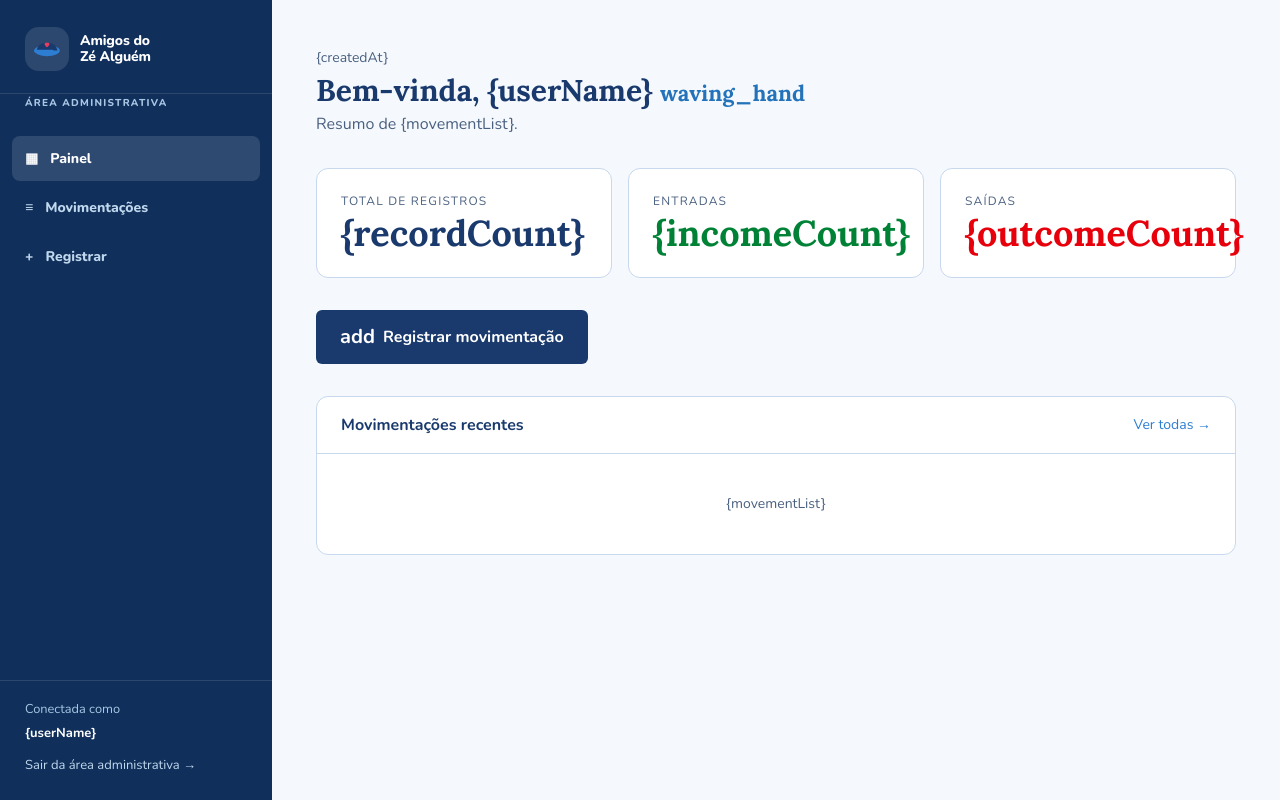
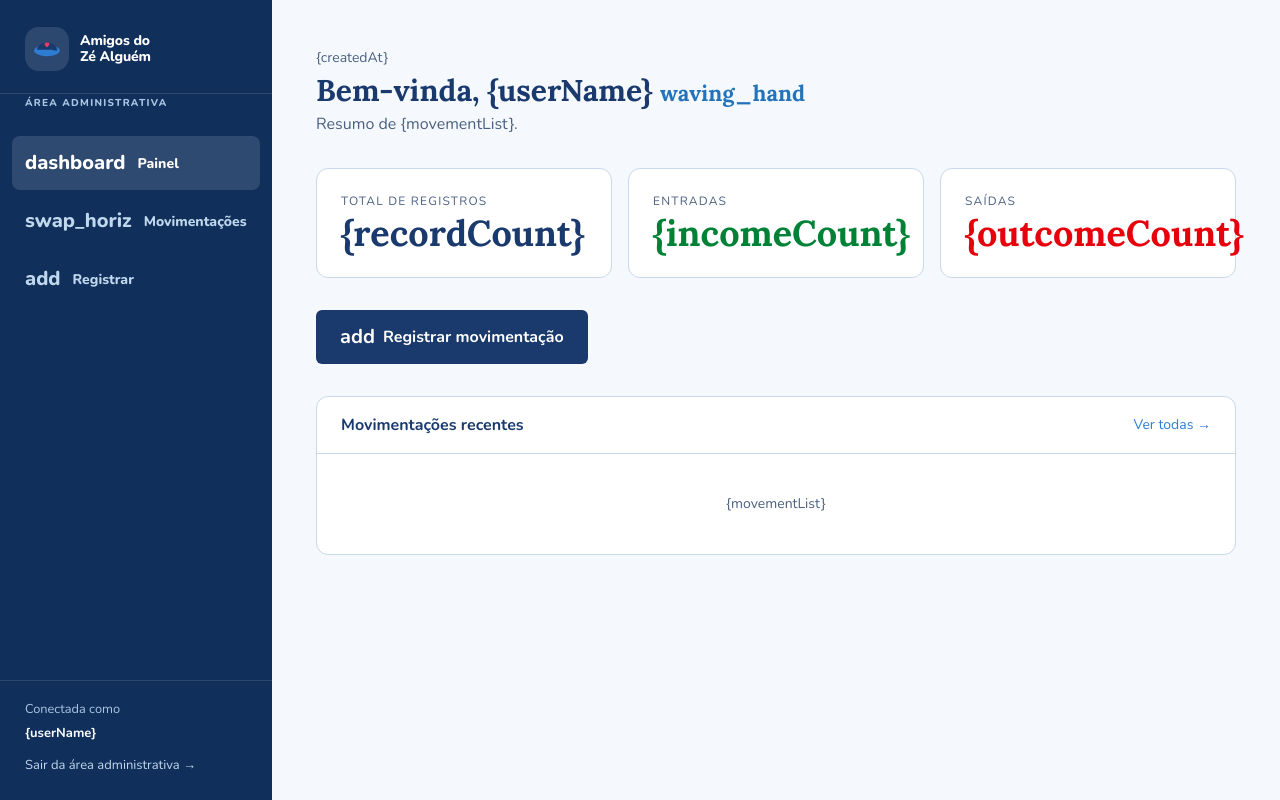
Before and after one commit to RAZIEL-SEC/Trabalho-Web-III, a React (Vite) app: page /admin/dashboard in a window 1280 px wide. Built offline with nearby package versions, Linux system fonts and the light colour scheme; the HTML template or start-up script is replaced by a standard one.

Commit message:
Replace emoji with vector icons in AdminLayout.tsx

```diff
--- a/src/layouts/AdminLayout.tsx
+++ b/src/layouts/AdminLayout.tsx
@@ -1,11 +1,12 @@
 import { useState } from 'react';
 import { Outlet, NavLink, Link, useNavigate } from 'react-router';
 import Logo from '../components/Logo';
+import Icon from '../components/Icon';
 
 const navItems = [
-  { to: '/admin/dashboard', label: 'Painel', icon: '▦', end: true },
-  { to: '/admin/dashboard/movimentacoes', label: 'Movimentações', icon: '≡', end: false },
-  { to: '/admin/dashboard/registrar', label: 'Registrar', icon: '+', end: false },
+  { to: '/admin/dashboard', label: 'Painel', icon: 'dashboard', end: true },
+  { to: '/admin/dashboard/movimentacoes', label: 'Movimentações', icon: 'swap_horiz', end: false },
+  { to: '/admin/dashboard/registrar', label: 'Registrar', icon: 'add', end: false },
 ];
 
 function AdminBrand() {
@@ -16,11 +17,11 @@ export default function AdminLayout() {
   const [menuOpen, setMenuOpen] = useState(false);
   const navigate = useNavigate();
   const navClass = ({ isActive }: { isActive: boolean }) => isActive ? 'active' : undefined;
-  const links = <>{navItems.map(({ to, label, icon, end }) => <NavLink key={to} to={to} end={end} className={navClass} onClick={() => setMenuOpen(false)}><span aria-hidden="true">{icon}</span>{label}</NavLink>)}</>;
+  const links = <>{navItems.map(({ to, label, icon, end }) => <NavLink key={to} to={to} end={end} className={navClass} onClick={() => setMenuOpen(false)}><Icon name={icon} size={20} />{label}</NavLink>)}</>;
   return <div className="admin-shell">
     <aside className="admin-sidebar"><AdminBrand /><p className="admin-subtitle">Área administrativa</p><nav className="admin-nav" aria-label="Navegação administrativa">{links}</nav><div className="admin-user"><small>Conectada como</small><strong>{'{userName}'}</strong><button type="button" onClick={() => navigate('/admin')}>Sair da área administrativa →</button></div></aside>
     <div className="admin-main">
-      <header className="admin-mobile-header"><AdminBrand /><button className="menu-trigger" type="button" onClick={() => setMenuOpen(!menuOpen)} aria-expanded={menuOpen} aria-label="Abrir navegação">{menuOpen ? '✕' : '☰'}</button></header>
+      <header className="admin-mobile-header"><AdminBrand /><button className="menu-trigger" type="button" onClick={() => setMenuOpen(!menuOpen)} aria-expanded={menuOpen} aria-label="Abrir navegação"><Icon name={menuOpen ? 'close' : 'menu'} size={22} /></button></header>
       {menuOpen && <nav className="admin-nav" style={{ background: '#102f5b' }} aria-label="Navegação administrativa mobile">{links}<button type="button" onClick={() => navigate('/admin')} style={{ margin: '8px 13px', color: '#c0d8ed', background: 'none', border: 0 }}>Sair</button></nav>}
       <main className="admin-content"><Outlet /></main>
     </div>
```
